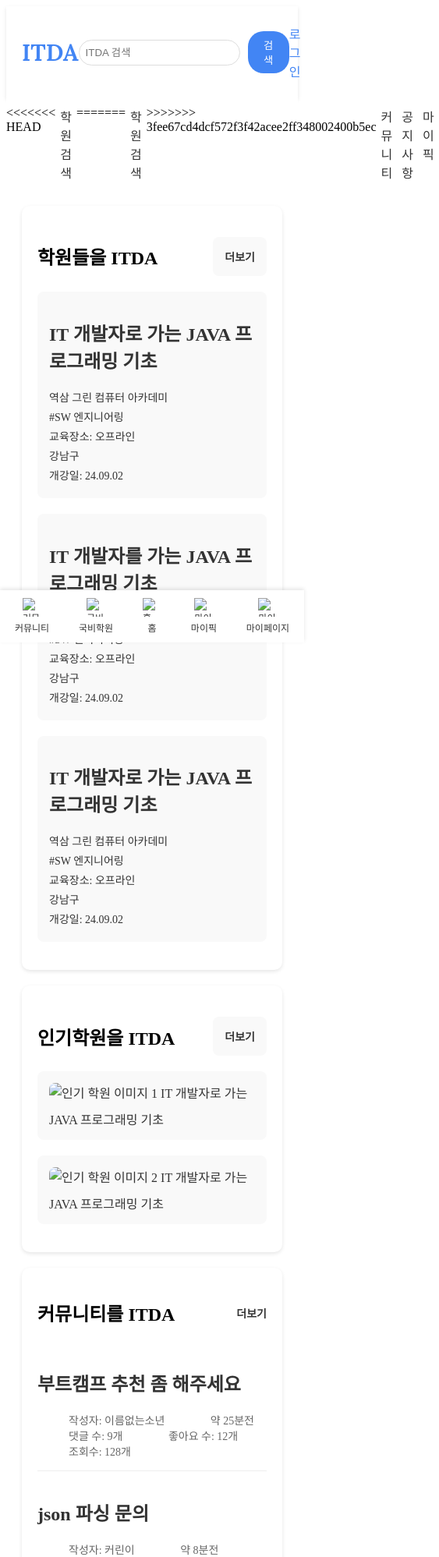
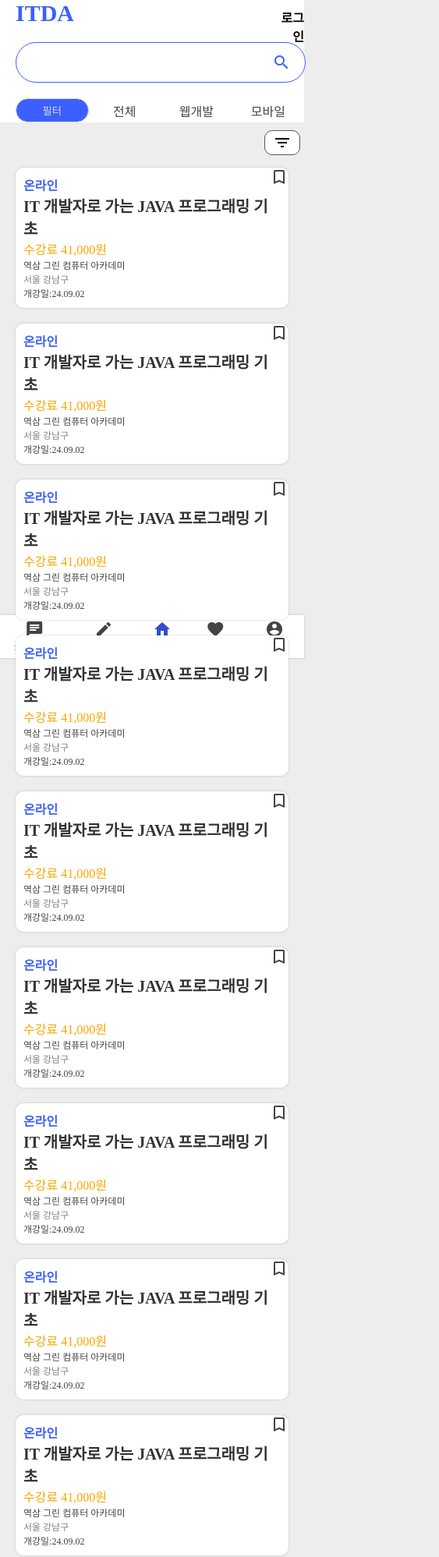
Before and after one commit to Wonsho/2thHTML, a plain HTML site: page 경민/main.html in a window 390 px wide. Shown: the top 1997 px of the page at 78% size, 563 px wide, since content can reach past the window. Drawn offline with nearby package versions, Linux system fonts and the light colour scheme; a web font is replaced by a local one.

Commit message:
css main update

```diff
--- a/경민/css/main.css
+++ b/경민/css/main.css
@@ -1,3 +1,5 @@
+
+
 body{
     background-color:#ededed;
 
@@ -20,6 +22,7 @@ header{
     font-weight: bold;
     color: #3b60ff;
     display: inline;
+    cursor: pointer;
 }
 
 /* 로그인 */
@@ -116,6 +119,7 @@ section h1{
     color: #ddd;
     padding: 5px 0px;
     margin-left: 20px;
+    cursor: pointer;
 
 }
 
@@ -137,23 +141,61 @@ section h1{
     position: absolute;
     top: 10px;
     right: 5px;
+    cursor: pointer;
 
 }
+
+.order-list{
+    padding-top: .25rem;
+    padding-bottom: .25rem;
+    border: 0.2px solid #dadada;
+    border-radius: 10px;
+    width: 30%;
+    height: 100px;
+   background-color: #fff;
+   position: absolute ;z-index: 2;
+   top: 45px;
+   right: 0;
+
+}
+
+.order-lists{
+    display: flex;
+    position: sticky;
+    width: 100%;
+    background-color: white;
+    border: 0;
+    background-color: transparent;
+    padding: 5px;
+    margin-left: 10px;
+    cursor: pointer;
+
+}
+
+.order-lists:hover{
+    color: var(--color-main-1);
+}
+
+/* ----연습중---- */
+#check-btn { display: none; }
+#check-btn:checked~.orders { display: block; }
+.orders { display: none; }
 
 .text-none{
     text-indent: -9999px;
     display: flex;
-    padding: 5px;
+    padding: 10px;
 }
 
 
 /* 좋아요 이모티콘 */
 .heart{
-    color: #3b60ff;
-    margin-left: 320px;
+    /* margin-left: 320px; */
     position: absolute;
     top: 0px;
     right: 0px;
+    color: var(--color-sub-1);
+    cursor: pointer;
 
 }
 
@@ -162,7 +204,7 @@ section h1{
     list-style-type: none;
     padding: 10px;
     display: flex;
-    position: relative;
+    position: relative;z-index: 1;
     flex-wrap: wrap;
     /* justify-content: space-around; */
     background-color: #ffffff;
@@ -228,72 +270,3 @@ ul>div{
 }
 
 }
-
-.dropdown-label {
-    font-size: 12px;
-    margin: 10px;
-    font-weight: bold;
-    color: rgb(50, 50, 50);
-}
-
-.dropdown {
-    position: relative;
-    display: inline-block;
-}
-
-.dropbtn_icon {
-    font-family: 'Material Icons';
-}
-
-.dropbtn {
-    display: block;
-    border: 2px solid rgb(94, 94, 94);
-    border-radius: 4px;
-    background-color: #fcfcfc;
-    font-weight: 400;
-    color: rgb(124, 124, 124);
-    padding: 12px;
-    width: 240px;
-    text-align: left;
-    cursor: pointer;
-    font-size: 12px;
-    z-index: 1;
-    position: relative;
-}
-
-.dropdown-content {
-    display: none;
-    font-weight: 400;
-    background-color: #fcfcfc;
-    min-width: 240px;
-    border-radius: 8px;
-    height: 160px;
-    overflow: scroll;
-    box-shadow: 0px 0px 10px 3px rgba(190, 190, 190, 0.6);
-}
-
-.dropdown-content::-webkit-scrollbar {
-    width: 5px;
-    height: 10px;
-}
-
-.dropdown-content::-webkit-scrollbar-thumb {
-    border-radius: 2px;
-    background-color: rgb(194, 194, 194)
-}
-
-.dropdown-content div {
-    display: block;
-    text-decoration: none;
-    color: rgb(37, 37, 37);
-    font-size: 12px;
-    padding: 12px 20px;
-}
-
-.dropdown-content div:hover {
-    background-color: rgb(226, 226, 226);
-}
-
-.dropdown-content.show {
-    display: block;
-}
--- a/경민/main.html
+++ b/경민/main.html
@@ -1,176 +1,221 @@
 <!DOCTYPE html>
-<html lang="ko">
+<html lang="en">
 <head>
     <meta charset="UTF-8">
     <meta name="viewport" content="width=device-width, initial-scale=1.0">
-    <title>ITDA</title>
-    <link href="/css/style.css" rel="stylesheet">
-    <!-- 구글 폰트 -->
-    <link href="https://fonts.googleapis.com/css2?family=Noto+Sans+KR:wght@400;700&display=swap" rel="stylesheet">
-    <link rel="preconnect" href="https://fonts.googleapis.com">
-    <link href="https://fonts.googleapis.com/css2?family=Lora:ital,wght@0,650;1,535&display=swap" rel="stylesheet">
-    <link rel="preconnect" href="https://fonts.gstatic.com" crossorigin>
+    <link href="https://fonts.googleapis.com/icon?family=Material+Icons"
+      rel="stylesheet">
+    <link rel="stylesheet" href="css/nav.css">
+    <link rel="stylesheet" href="css/main.css">
+    <link rel="stylesheet" href="css/reset.css">
+    <link rel="stylesheet" as="style" crossorigin href="https://cdn.jsdelivr.net/gh/orioncactus/pretendard@v1.3.9/dist/web/static/pretendard.min.css" />
+    <link rel="stylesheet" href="css/color.css">
+    <link rel="stylesheet" href="https://fonts.googleapis.com/css2?family=Material+Symbols+Outlined:opsz,wght,FILL,GRAD@20..48,100..700,0..1,-50..200" />
+
+    <title>Document</title>
+
+    <style>
+        *{
+            font-family: "Pretendard";
+        }
+    </style>
+
+
 </head>
 <body>
 
     <header>
-        <div class="logo">
-            <p>ITDA</p>
-        </div>
-        <form action="/search" method="get" class="search-form">
-            <input type="text" name="query" placeholder="ITDA 검색">
-            <button type="submit">검색</button>
+        <div>
+        <h1 class="logo"><a href="main.html">ITDA</a></h1>
+    </div>
+    <div>
+        <a href="login.html" class="login">로그인</a>
+    </div>
+    <!-- ------------검색------------------------------ -->
+    <section class="search">
+        <h1>검색</h1>
+            <!-- 텍스트 박스 태두리없애고 배경투명하게함 -->
+            <form class="search-box" action="">
+                <input class="search-text" type="text">
+                <button class="search-btn" type="submit">
+                    <i class="material-icons">search</i>
+                </button>
+            </input>
         </form>
-        <div class="login">
-            <a href="/login">로그인</a>
-        </div>
+    </section>
+    <!-- ----------상단바-------------------------------- -->
+    <section class="top-bar">
+        <h1>목록</h1>
+            <button class="nav-text main-list top-bar-filter">필터</button>
+        </a>
+        <a href="#" class="main-list">
+            <span class="nav-text">전체</span>
+        </a>
+        <a href="#" class="main-list">
+            <span class="nav-text">웹개발</span>
+        </a>
+        <a href="#" class="main-list">
+            <span class="nav-text">모바일</span>
+        </a>
+    </section>
     </header>
 
-    <nav class="top-nav">
-        <ul>
-<<<<<<< HEAD
-            <li><button type="button" class="searchAcademy" onclick="location.href='/academy-search'" img="">학원검색</button></li>
-=======
-            <li><button type="button" class="searchAcademy" onclick="location.href='/academy-search'">학원검색</button></li>
->>>>>>> 3fee67cd4dcf572f3f42acee2ff348002400b5ec
-            <li><button type="button" class="community" onclick="location.href='/community'">커뮤니티</button></li>
-            <li><button type="button" class="notices" onclick="location.href='/notices'">공지사항</button></li>
-            <li><button type="button" class="myPick" onclick="location.href='/my-pick'">마이픽</button></li>
+    <!---------------------- 메인-------------------------------- -->
+    <main>
+        <div>
+            <div class="text-none">filter_list</div>
+            <input id="check-btn" type="checkbox">
+             <label for="check-btn" class="order-btn material-icons">filter_list</label>
+            <div class="orders order-list" role="none">
+                <button style="color: var(--color-main-1);" class="order-lists">교육 시작 빠른순</button>
+                <button class="order-lists">조회 높은순</button>
+                <button class="order-lists">마감 임박순</button>
+                <button class="order-lists">기수 많은순</button>
+            </div>
+      </div>
+    </main>
+
+
+
+
+
+    <!---------------------- 리스트-------------------------------- -->
+    <section>
+
+        <h1>학원리스트</h1>
+        <ul class="accademy-list">
+             <li class="material-symbols-outlined heart">bookmark</li>
+            <a href="">
+            <li class="on-off">온라인</li>
+            <li class="subject">IT 개발자로 가는 JAVA 프로그래밍 기초</li>
+            <li class="cash">수강료 41,000원</li>
+            <li class="date">역삼 그린 컴퓨터 아카데미</li>
+            <li class="region">서울 강남구</li>
+            <li class="date">개강일:24.09.02</li>
         </ul>
-    </nav>
 
-    <main>
-        <section class="recommendAcademy">
-            <h1>학원들을 ITDA <a href="/all-academies">더보기</a></h1>
-            <ul>
-                <li>
-                    <a href="/academy/1">
-                        <h2>IT 개발자로 가는 JAVA 프로그래밍 기초</h2>
-                        <dl>
-                            <dd>역삼 그린 컴퓨터 아카데미</dd>
-                            <dd>#SW 엔지니어링</dd>
-                            <dd>교육장소: 오프라인</dd>
-                            <dd>강남구</dd>
-                            <dd>개강일: 24.09.02</dd>
-                        </dl>
-                    </a>
-                </li>
-                <li>
-                    <a href="/academy/2">
-                        <h2>IT 개발자를 가는 JAVA 프로그래밍 기초</h2>
-                        <dl>
-                            <dd>역삼 그린 컴퓨터 아카데미</dd>
-                            <dd>#SW 엔지니어링</dd>
-                            <dd>교육장소: 오프라인</dd>
-                            <dd>강남구</dd>
-                            <dd>개강일: 24.09.02</dd>
-                        </dl>
-                    </a>
-                </li>
-                <li>
-                    <a href="/academy/3">
-                        <h2>IT 개발자로 가는 JAVA 프로그래밍 기초</h2>
-                        <dl>
-                            <dd>역삼 그린 컴퓨터 아카데미</dd>
-                            <dd>#SW 엔지니어링</dd>
-                            <dd>교육장소: 오프라인</dd>
-                            <dd>강남구</dd>
-                            <dd>개강일: 24.09.02</dd>
-                        </dl>
-                    </a>
-                </li>
-            </ul>
-        </section>
+        <ul class="accademy-list">
+            <li class="material-symbols-outlined heart">bookmark</li>
+           <a href="">
+           <li class="on-off">온라인</li>
+           <li class="subject">IT 개발자로 가는 JAVA 프로그래밍 기초</li>
+           <li class="cash">수강료 41,000원</li>
+           <li class="date">역삼 그린 컴퓨터 아카데미</li>
+           <li class="region">서울 강남구</li>
+           <li class="date">개강일:24.09.02</li>
+       </ul>
 
-        <section class="popularAcademy">
-            <h1>인기학원을 ITDA <a href="/all-popular-academies">더보기</a></h1>
-            <ul>
-                <li>
-                    <a href="/popular-academy/1">
-                        <img src="학원이미지1.jpg" alt="인기 학원 이미지 1">
-                        <span>IT 개발자로 가는 JAVA 프로그래밍 기초</span>
-                    </a>
-                </li>
-                <li>
-                    <a href="/popular-academy/2">
-                        <img src="학원이미지2.jpg" alt="인기 학원 이미지 2">
-                        <span>IT 개발자로 가는 JAVA 프로그래밍 기초</span>
-                    </a>
-                </li>
-            </ul>
-        </section>
+       <ul class="accademy-list">
+            <li class="material-symbols-outlined heart">bookmark</li>
+        <a href="">
+            <li class="on-off">온라인</li>
+            <li class="subject">IT 개발자로 가는 JAVA 프로그래밍 기초</li>
+            <li class="cash">수강료 41,000원</li>
+            <li class="date">역삼 그린 컴퓨터 아카데미</li>
+            <li class="region">서울 강남구</li>
+            <li class="date">개강일:24.09.02</li>
+        </ul>
 
-        <section class="community">
-            <h1>커뮤니티를 ITDA <a href="/all-community-posts">더보기</a></h1>
-            <ul>
-                <li>
-                    <a href="/community-post/1">
-                        <h2>부트캠프 추천 좀 해주세요</h2>
-                        <dl>
-                            <dd>작성자: 이름없는소년</dd>
-                            <dd>약 25분전</dd>
-                            <dd>댓글 수: 9개</dd>
-                            <dd>좋아요 수: 12개</dd>
-                            <dd>조회수: 128개</dd>
-                        </dl>
-                    </a>
-                </li>
-                <li>
-                    <a href="/community-post/2">
-                        <h2>json 파싱 문의</h2>
-                        <dl>
-                            <dd>작성자: 커린이</dd>
-                            <dd>약 8분전</dd>
-                            <dd>댓글 수: 5개</dd>
-                            <dd>좋아요 수: 0개</dd>
-                            <dd>조회수: 57개</dd>
-                        </dl>
-                    </a>
-                </li>
-            </ul>
-        </section>
+        <ul class="accademy-list">
+            <li class="material-symbols-outlined heart">bookmark</li>
+            <a href="">
+            <li class="on-off">온라인</li>
+            <li class="subject">IT 개발자로 가는 JAVA 프로그래밍 기초</li>
+            <li class="cash">수강료 41,000원</li>
+            <li class="date">역삼 그린 컴퓨터 아카데미</li>
+            <li class="region">서울 강남구</li>
+            <li class="date">개강일:24.09.02</li>
+         </ul>
 
-        <section class="news">
-            <h1>소식들을 ITDA <a href="/all-news">더보기</a></h1>
-            <ul>
-                <li>
-                    <a href="/news/1">
-                        <img src="기사사진.jpg" alt="기사 사진">
-                        <div>
-                            <h2>AI 시대 우리는 살아남을 수 있을까?</h2>
-                            <p>블라블라블라</p>
-                        </div>
-                    </a>
-                </li>
-            </ul>
+        <ul class="accademy-list">
+            <li class="material-symbols-outlined heart">bookmark</li>
+                <a href="">
+            <li class="on-off">온라인</li>
+            <li class="subject">IT 개발자로 가는 JAVA 프로그래밍 기초</li>
+            <li class="cash">수강료 41,000원</li>
+            <li class="date">역삼 그린 컴퓨터 아카데미</li>
+            <li class="region">서울 강남구</li>
+            <li class="date">개강일:24.09.02</li>
+        </ul>
+        <ul class="accademy-list">
+            <li class="material-symbols-outlined heart">bookmark</li>
+                <a href="">
+            <li class="on-off">온라인</li>
+            <li class="subject">IT 개발자로 가는 JAVA 프로그래밍 기초</li>
+            <li class="cash">수강료 41,000원</li>
+            <li class="date">역삼 그린 컴퓨터 아카데미</li>
+            <li class="region">서울 강남구</li>
+            <li class="date">개강일:24.09.02</li>
+        </ul>
+        <ul class="accademy-list">
+            <li class="material-symbols-outlined heart">bookmark</li>
+                <a href="">
+            <li class="on-off">온라인</li>
+            <li class="subject">IT 개발자로 가는 JAVA 프로그래밍 기초</li>
+            <li class="cash">수강료 41,000원</li>
+            <li class="date">역삼 그린 컴퓨터 아카데미</li>
+            <li class="region">서울 강남구</li>
+            <li class="date">개강일:24.09.02</li>
+        </ul>
+        <ul class="accademy-list">
+            <li class="material-symbols-outlined heart">bookmark</li>
+                <a href="">
+            <li class="on-off">온라인</li>
+            <li class="subject">IT 개발자로 가는 JAVA 프로그래밍 기초</li>
+            <li class="cash">수강료 41,000원</li>
+            <li class="date">역삼 그린 컴퓨터 아카데미</li>
+            <li class="region">서울 강남구</li>
+            <li class="date">개강일:24.09.02</li>
+        </ul>
+        <ul class="accademy-list">
+            <li class="material-symbols-outlined heart">bookmark</li>
+                <a href="">
+            <li class="on-off">온라인</li>
+            <li class="subject">IT 개발자로 가는 JAVA 프로그래밍 기초</li>
+            <li class="cash">수강료 41,000원</li>
+            <li class="date">역삼 그린 컴퓨터 아카데미</li>
+            <li class="region">서울 강남구</li>
+            <li class="date">개강일:24.09.02</li>
+        </ul>
+        <ul class="accademy-list">
+            <li class="material-symbols-outlined heart">bookmark</li>
+                <a href="">
+            <li class="on-off">온라인</li>
+            <li class="subject">IT 개발자로 가는 JAVA 프로그래밍 기초</li>
+            <li class="cash">수강료 41,000원</li>
+            <li class="date">역삼 그린 컴퓨터 아카데미</li>
+            <li class="region">서울 강남구</li>
+            <li class="date">개강일:24.09.02</li>
+        </ul>
         </section>
     </main>
 
-    <nav class="bottom-nav">
-        <a href="/community">
-            <img src="community-icon.png" alt="커뮤니티 아이콘">
-            <span>커뮤니티</span>
+
+    <!-- ----하단바---------------------------------------------------------- -->
+    <nav class="nav">
+        <a href="coummunity.html" class="nav-link">
+            <i class="material-icons">chat</i>
+            <span class="nav-text">커뮤니티</span>
         </a>
-        <a href="/kookbiAcademy">
-            <img src="academy-icon.png" alt="국비학원 아이콘">
-            <span>국비학원</span>
+        <a href="accademy.html" class="nav-link">
+            <i class="material-icons">edit</i>
+            <span class="nav-text">국비학원</span>
         </a>
-        <a href="/main">
-            <img src="home-icon.png" alt="홈 아이콘">
-            <span>홈</span>
+        <a href="main.html" class="nav-link link-active">
+            <i class="material-icons">home</i>
+            <span class="nav-text">홈</span>
         </a>
-        <a href="/myPick">
-            <img src="mypick-icon.png" alt="마이픽 아이콘">
-            <span>마이픽</span>
+        <a href="mypic.html" class="nav-link">
+            <i class="material-icons">favorite</i>
+            <span class="nav-text">마이픽</span>
         </a>
-        <a href="/myPage">
-            <img src="mypage-icon.png" alt="마이페이지 아이콘">
-            <span>마이페이지</span>
+        <a href="login.html" class="nav-link">
+            <i class="material-icons">account_circle</i>
+            <span class="nav-text">프로필</span>
         </a>
+
+
     </nav>
 
-    <footer>
-        <p>주식회사 잇다아아아</p>
-    </footer>
 </body>
 </html>
```
Also changed, not shown: 경민/ItdaMain.html (deleted, +0 -45 lines), 경민/accademy.html (+1 -1 lines), 경민/coummunity.html (+1 -1 lines), 경민/mainExam.html (deleted, +0 -171 lines), 경민/mypic.html (+1 -1 lines), 경민/css/image/bookmark.png (added), 경민/css/image/icon/bookmark.svg (added).
